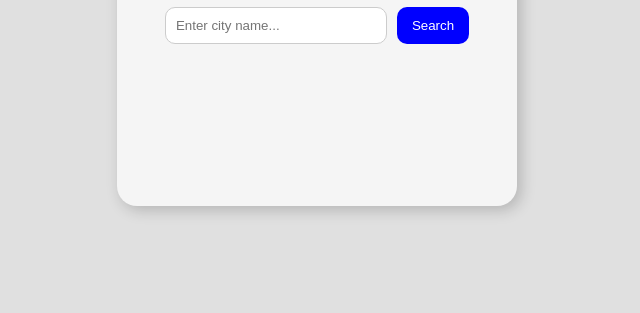
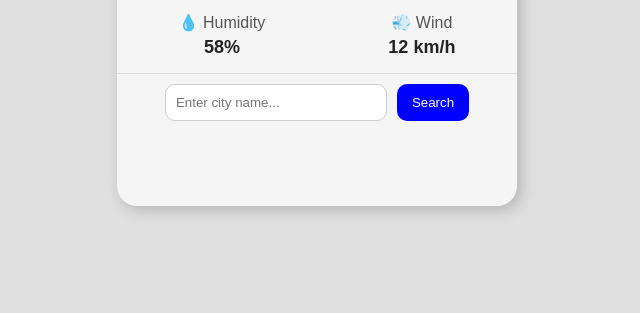
Before and after one commit to Dhruv948/NewWeatherApp, a plain HTML site: page index.html in a window 1280 px wide. Shown: the part 487-800 px from the top of the page, without its empty margins (323-963 px from the left). Drawn offline with Linux system fonts and the light colour scheme.

Commit message:
updated files

```diff
--- a/index.html
+++ b/index.html
@@ -19,6 +19,17 @@
           <div class="temperature">32°C</div>
           <div class="weather-condition">Cloudy</div>
 
+          <div class="details">
+        <div class="detail-item">
+          <span>💧 Humidity</span>
+          <strong>58%</strong>
+        </div>
+        <div class="detail-item">
+          <span>💨 Wind</span>
+          <strong>12 km/h</strong>
+        </div>
+      </div>
+
         <div class="search-bar">
         <input type="text" placeholder="Enter city name..." />
         <button>Search</button>
--- a/style.css
+++ b/style.css
@@ -86,3 +86,33 @@ body {
 .search-bar button:hover {
   background-color: #2563eb;
 }
+
+.top-section {
+  display: flex;
+  flex-direction: column;
+  align-items: center;
+}
+
+.details {
+  display: flex;
+  justify-content: space-around;
+  width: 100%;
+  padding: 15px 0;
+  border-top: 1px solid #ddd;
+  border-bottom: 1px solid #ddd;
+}
+
+.detail-item {
+  text-align: center;
+}
+
+.detail-item span {
+  display: block;
+  color: #555;
+  margin-bottom: 5px;
+}
+
+.detail-item strong {
+  font-size: 18px;
+  color: #222;
+}
```
